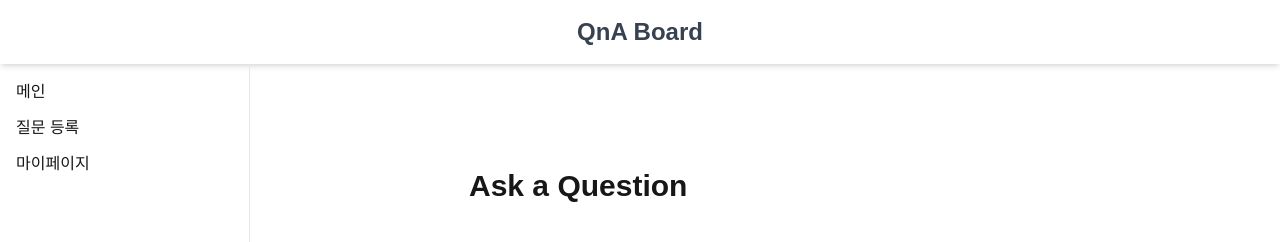
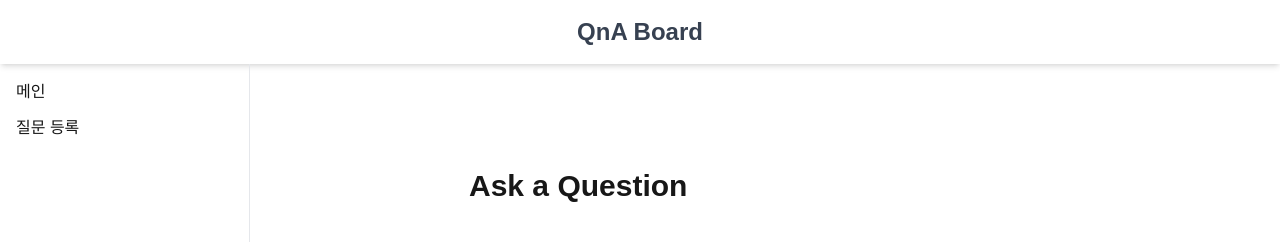
Before and after one commit to qna-board-challenge/A-FINAL-FE, a Next.js app: page /write in a window 1280 px wide. Shown: the top 242 px of the page. Built offline with nearby package versions, Linux system fonts and the light colour scheme.

Commit message:
feat: 라우팅 연결(main, write, detail)

```diff
--- a/src/app/main/page.tsx
+++ b/src/app/main/page.tsx
@@ -114,7 +114,7 @@ export default function Main() {
           </button>
         </div>
         <Link
-          href="/ask"
+          href="/write"
           className="h-1/2 px-4 py-2 border hover:bg-gray-600 hover:text-white rounded"
         >
           글쓰기
--- a/src/app/write/page.tsx
+++ b/src/app/write/page.tsx
@@ -55,13 +55,19 @@ export default function Write() {
 
     try {
       if (id) {
-        await axios.put(`http://3.27.167.79:8080/api/questions/${id}`, form);
+        await axios.put(
+          `http://3.27.167.79:8080/api/questions/${id}`,
+          form
+        );
         alert("수정 완료!");
       } else {
-        await axios.post("http://3.27.167.79:8080/api/questions", form);
+        await axios.post(
+          "http://3.27.167.79:8080/api/questions",
+          form
+        );
         alert("작성 완료!");
       }
-      router.push("/");
+      router.push("/main");
     } catch (err: any) {
       const errorMessage =
         err.response?.data?.message ||
@@ -138,7 +144,7 @@ export default function Write() {
               </button>
               <button
                 type="button"
-                onClick={() => router.push("/")}
+                onClick={() => router.push("/main")}
                 className="px-5 py-3 bg-gray-300 text-gray-800 rounded hover:bg-gray-400 h-full"
               >
                 CANCEL
--- a/src/components/Question.tsx
+++ b/src/components/Question.tsx
@@ -21,7 +21,7 @@ export default function Question({
 }: Question) {
   return (
     <li className="flex flex-col p-4 border rounded shadow hover:bg-gray-50">
-      <Link href={`/questions/${id}`}>
+      <Link href={`/detail/${id}`}>
         <h3 className="text-lg font-bold mb-2">{title}</h3>
         <div className="flex gap-2 text-sm text-gray-600">
           <span>{nickname}</span>
--- a/src/components/Sidebar.tsx
+++ b/src/components/Sidebar.tsx
@@ -11,17 +11,8 @@ export default function SideBar() {
           </Link>
         </li>
         <li>
-          <Link href="" className="block hover:underline">
+          <Link href="/write" className="block hover:underline">
             질문 등록
-          </Link>
-        </li>
-        <li>
-          <Link
-            href="/mypage"
-            className="block hover:underline"
-            onClick={() => alert("마이페이지")}
-          >
-            마이페이지
           </Link>
         </li>
       </ul>
```
